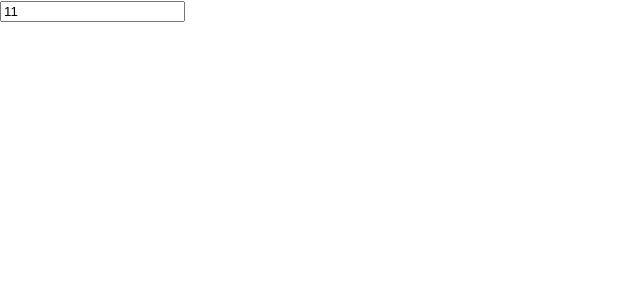
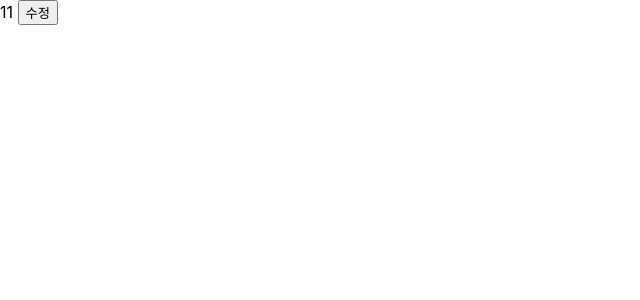
Before and after one commit to DeveloperRooney/reactExam, a React (Vite) app in the folder ReactExam/: page / in a window 1280 px wide. Shown: the top 300 px of the page, without its empty margins (0-640 px from the left). Built offline with nearby package versions, Linux system fonts and the light colour scheme.

Commit message:
수정 기능 추가

```diff
--- a/ReactExam/src/App.jsx
+++ b/ReactExam/src/App.jsx
@@ -1,21 +1,46 @@
 import {useState} from 'react';
-
-console.clear();
 
 const App = () => {
 
+  const [editMode, setEditMode] = useState(false);
   const [text, setText] = useState("11");
+  const [newText, setNewText] = useState(text);
+
+  const editCancel = () => {
+    setEditMode(false);
+    setNewText(text);
+  };
+
+  const commitEdit = () => {
+    setEditMode(false);
+    setText(newText);
+  }
+
+  let content = <div>
+    {text} <button onClick={() => setEditMode(true)}>수정</button>
+    </div>
+
+  if(editMode) {
+    content = (
+      <>
+        <input
+          type="text"
+          value={newText}
+          onChange={({ target: { value } }) => {
+            setNewText(value);
+          }}
+        />
+        <button onClick={() => editCancel()}>수정 취소</button>
+        <button onClick={() => commitEdit()}>수정</button>
+      </>
+    );
+  }
 
   return (
-    <div classNmae="App">
-      <input type="text"
-        onChange={({target : { value }}) => {
-          setText(value);
-        }}
-        value={text}
-      />
-    </div>
-  );
+  <div className='App'>
+    {content}
+  </div>
+  )
 }
 
 export default App;
```
